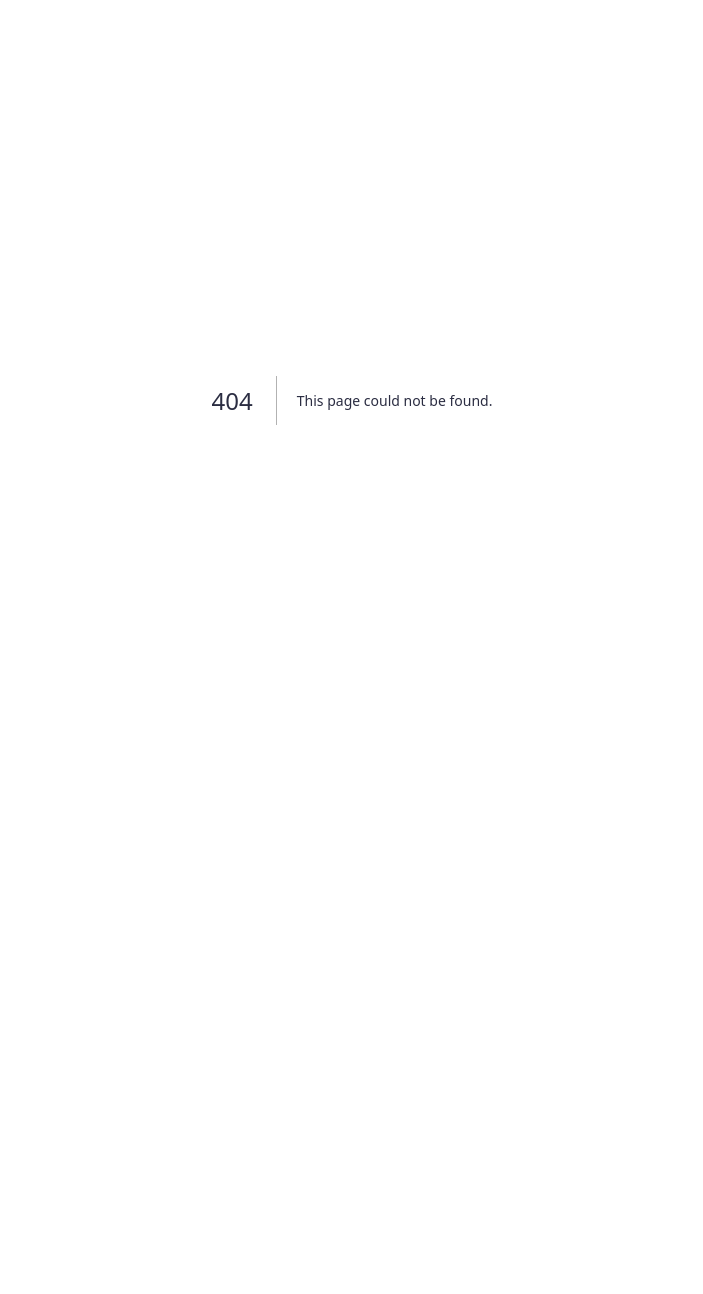
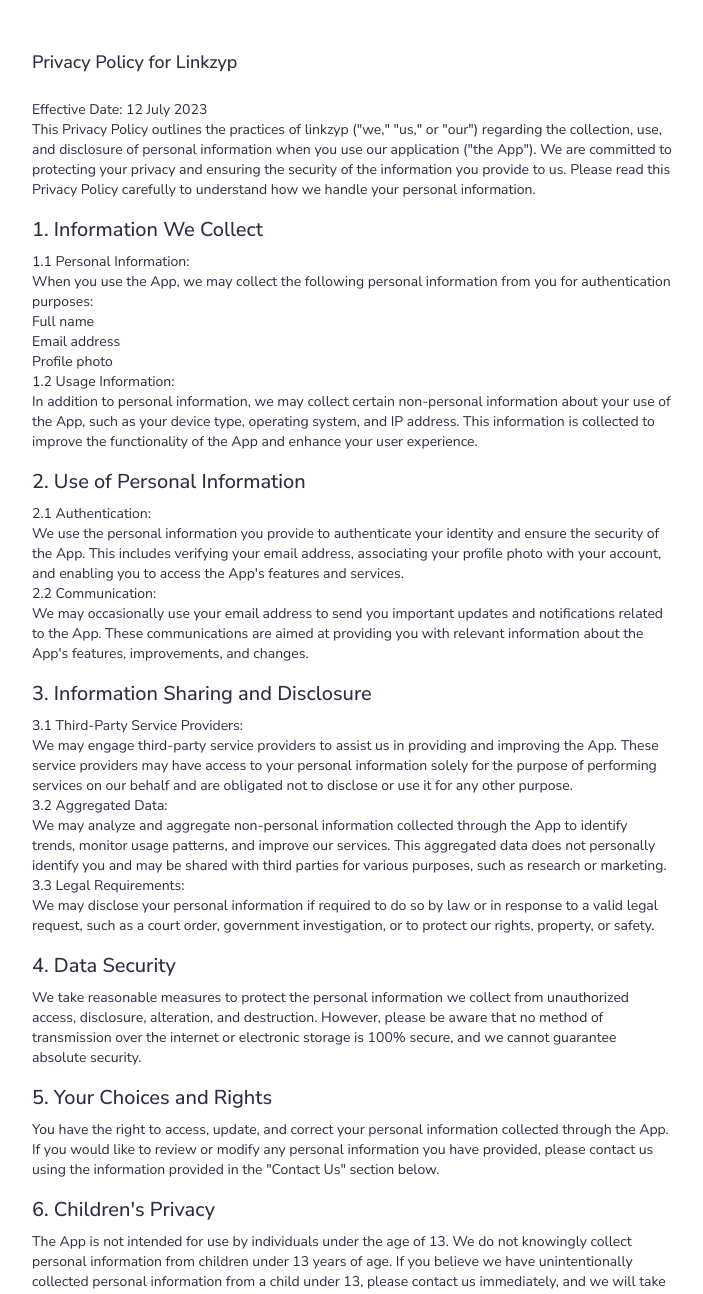
Before and after one commit to raiadi2008/linkzyp-archive-1, a Next.js app: page /app/privacy-policy in a window 1280 px wide. Before the commit this address had no page. Shown: the top 1294 px of the page, without its empty margins (288-991 px from the left). Before the commit the page ends 800 px from the top, so only its background shows below. Built offline with nearby package versions, Linux system fonts and the light colour scheme.

Commit message:
added schema

```diff
--- a/app/app/add-linkedin/page.tsx
+++ b/app/app/add-linkedin/page.tsx
@@ -1,16 +1,44 @@
+"use client"
+
+import HttpStatus from "@/constants/http_status"
+import React, { useState } from "react"
+
 export default function Page() {
+  const [linkedinURL, setLinkedinURL] = useState("")
+  const [loading, setLoading] = useState(false)
+
+  function handleLinkedinChange(event: React.ChangeEvent<HTMLInputElement>) {
+    setLinkedinURL(event.target.value)
+  }
+
+  async function handleSumbit() {
+    setLoading(true)
+    const userInfo = await fetch(
+      `${process.env.PROXY_CURL_BASE}/api/v2/linkedin?url=${linkedinURL}&fallback_to_cache=on-error&use_cache=if-present&skills=include`
+    )
+    if (userInfo.status === HttpStatus.SUCCESS && userInfo.ok) {
+      const data = await userInfo.json()
+      console.log(data)
+    }
+  }
+
   return (
     <main className='linkedin-url-page'>
       <div className='max-w-website mx-auto flex flex-col items-center py-24'>
         <h1 className='text-3xl font-medium capitalize mb-10'>
-          Add your linkedin profile url
+          Add your LinkedIn profile URL
         </h1>
         <input
           type='text'
           className='p-2 border border-gray-300 rounded w-96 mb-8'
           placeholder='https://www.linkedin.com/in/...'
+          value={linkedinURL}
+          onChange={handleLinkedinChange}
         />
-        <button className='bg-primary text-neutral-white text-lg font-medium px-6 py-2 rounded-md'>
+        <button
+          className='bg-primary text-neutral-white text-lg font-medium px-6 py-2 rounded-md'
+          onClick={handleSumbit}
+        >
           Continue
         </button>
       </div>
--- a/app/app/login/page.tsx
+++ b/app/app/login/page.tsx
@@ -3,12 +3,22 @@
 import Link from "next/link"
 import Image from "next/image"
 import { signIn } from "next-auth/react"
+import { useEffect } from "react"
+import { useSession } from "next-auth/react"
+import { useRouter } from "next/navigation"
 
 import logo from "@/public/logo.png"
 import googleIcon from "@/public/google-icon.png"
 import microsoftIcon from "@/public/microsoft-icon.png"
 
 export default function Page() {
+  const { data: session, status } = useSession()
+  const router = useRouter()
+  useEffect(() => {
+    if (status === "authenticated") {
+      router.push("/app/add-linkedin")
+    }
+  })
   return (
     <main className='' id='login-page'>
       <div className='w-96 mx-auto py-16 px-6 gap-y-8 flex flex-col items-center'>
--- /dev/null
+++ b/app/app/privacy-policy/page.tsx
@@ -0,0 +1,160 @@
+export default function Page() {
+  return (
+    <main className=''>
+      <section className='w-1/2 mx-auto child:mb-4 text-sm py-12'>
+        <h2 className='mb-6 font-medium text-lg '>
+          Privacy Policy for Linkzyp
+        </h2>
+
+        <p>Effective Date: 12 July 2023</p>
+
+        <p>
+          This Privacy Policy outlines the practices of linkzyp (&quot;we,&quot;
+          &quot;us,&quot; or &quot;our&quot;) regarding the collection, use, and
+          disclosure of personal information when you use our application
+          (&quot;the App&quot;). We are committed to protecting your privacy and
+          ensuring the security of the information you provide to us. Please
+          read this Privacy Policy carefully to understand how we handle your
+          personal information.
+        </p>
+
+        <h3 className='text-xl font-medium mt-4 mb-2'>
+          1. Information We Collect
+        </h3>
+
+        <h4>1.1 Personal Information:</h4>
+        <p>
+          When you use the App, we may collect the following personal
+          information from you for authentication purposes:
+        </p>
+        <ul>
+          <li>Full name</li>
+          <li>Email address</li>
+          <li>Profile photo</li>
+        </ul>
+
+        <h4>1.2 Usage Information:</h4>
+        <p>
+          In addition to personal information, we may collect certain
+          non-personal information about your use of the App, such as your
+          device type, operating system, and IP address. This information is
+          collected to improve the functionality of the App and enhance your
+          user experience.
+        </p>
+
+        <h3 className='text-xl font-medium mt-4 mb-2'>
+          2. Use of Personal Information
+        </h3>
+
+        <h4>2.1 Authentication:</h4>
+        <p>
+          We use the personal information you provide to authenticate your
+          identity and ensure the security of the App. This includes verifying
+          your email address, associating your profile photo with your account,
+          and enabling you to access the App&apos;s features and services.
+        </p>
+
+        <h4>2.2 Communication:</h4>
+        <p>
+          We may occasionally use your email address to send you important
+          updates and notifications related to the App. These communications are
+          aimed at providing you with relevant information about the App&apos;s
+          features, improvements, and changes.
+        </p>
+
+        <h3 className='text-xl font-medium mt-4 mb-2'>
+          3. Information Sharing and Disclosure
+        </h3>
+
+        <h4>3.1 Third-Party Service Providers:</h4>
+        <p>
+          We may engage third-party service providers to assist us in providing
+          and improving the App. These service providers may have access to your
+          personal information solely for the purpose of performing services on
+          our behalf and are obligated not to disclose or use it for any other
+          purpose.
+        </p>
+
+        <h4>3.2 Aggregated Data:</h4>
+        <p>
+          We may analyze and aggregate non-personal information collected
+          through the App to identify trends, monitor usage patterns, and
+          improve our services. This aggregated data does not personally
+          identify you and may be shared with third parties for various
+          purposes, such as research or marketing.
+        </p>
+
+        <h4>3.3 Legal Requirements:</h4>
+        <p>
+          We may disclose your personal information if required to do so by law
+          or in response to a valid legal request, such as a court order,
+          government investigation, or to protect our rights, property, or
+          safety.
+        </p>
+
+        <h3 className='text-xl font-medium mt-4 mb-2'>4. Data Security</h3>
+
+        <p>
+          We take reasonable measures to protect the personal information we
+          collect from unauthorized access, disclosure, alteration, and
+          destruction. However, please be aware that no method of transmission
+          over the internet or electronic storage is 100% secure, and we cannot
+          guarantee absolute security.
+        </p>
+
+        <h3 className='text-xl font-medium mt-4 mb-2'>
+          5. Your Choices and Rights
+        </h3>
+
+        <p>
+          You have the right to access, update, and correct your personal
+          information collected through the App. If you would like to review or
+          modify any personal information you have provided, please contact us
+          using the information provided in the &quot;Contact Us&quot; section
+          below.
+        </p>
+
+        <h3 className='text-xl font-medium mt-4 mb-2'>
+          6. Children&apos;s Privacy
+        </h3>
+
+        <p>
+          The App is not intended for use by individuals under the age of 13. We
+          do not knowingly collect personal information from children under 13
+          years of age. If you believe we have unintentionally collected
+          personal information from a child under 13, please contact us
+          immediately, and we will take steps to delete it.
+        </p>
+
+        <h3 className='text-xl font-medium mt-4 mb-2'>
+          7. Changes to this Privacy Policy
+        </h3>
+
+        <p>
+          We reserve the right to update or modify this Privacy Policy at any
+          time. Any changes we make will be posted on this page, and the
+          effective date will be revised accordingly. We encourage you to review
+          this Privacy Policy periodically to stay informed about how we are
+          protecting your information.
+        </p>
+
+        <h3 className='text-xl font-medium mt-4 mb-2'>8. Contact Us</h3>
+
+        <p>
+          If you have any questions, concerns, or requests regarding this
+          Privacy Policy or our data practices, please contact us at:
+        </p>
+
+        <p>linkzyp.official@gmail.com</p>
+
+        <p>
+          By using the App, you signify your acceptance of this Privacy Policy.
+          If you do not agree with the terms of this Policy, please do not use
+          the App.
+        </p>
+
+        <p>Last updated: 15 July 2023</p>
+      </section>
+    </main>
+  )
+}
--- a/app/layout.tsx
+++ b/app/layout.tsx
@@ -1,6 +1,7 @@
 import "./globals.css"
 import type { Metadata } from "next"
 import { Nunito_Sans } from "next/font/google"
+import { NextAuthProvider } from "./provider"
 
 const poppins = Nunito_Sans({
   subsets: ["latin"],
@@ -19,7 +20,7 @@
   return (
     <html lang='en'>
       <body className={`${poppins.className} text-neutral-dark`}>
-        {children}
+        <NextAuthProvider>{children}</NextAuthProvider>
       </body>
     </html>
   )
--- /dev/null
+++ b/app/provider.tsx
@@ -0,0 +1,11 @@
+"use client"
+
+import { SessionProvider } from "next-auth/react"
+
+type Props = {
+  children?: React.ReactNode
+}
+
+export const NextAuthProvider = ({ children }: Props) => {
+  return <SessionProvider>{children}</SessionProvider>
+}
--- /dev/null
+++ b/constants/http_status.ts
@@ -0,0 +1,22 @@
+enum HttpStatus {
+  SUCCESS = 200,
+  CREATED = 201,
+  ACCEPTED = 202,
+  NO_CONTENT = 204,
+  BAD_REQUEST = 400,
+  UNAUTHORIZED = 401,
+  PAYMENT_REQUIRED = 402,
+  FORBIDDEN = 403,
+  NOT_FOUND = 404,
+  NOT_ALLOWED = 405,
+  REQUEST_TIMEOUT = 408,
+  CONFLICT = 409,
+  TOO_MANY_REQUESTS = 429,
+  INTERNAL_SERVER_ERROR = 500,
+  SMTP_ERROR = 501,
+  BAD_GATEWAY = 502,
+  SERVICE_UNAVAILABLE = 503,
+  GATEWAY_TIMEOUT = 504,
+}
+
+export default HttpStatus
```
Also changed, not shown: 1 other file (tests, documents, lock files or other folders).
